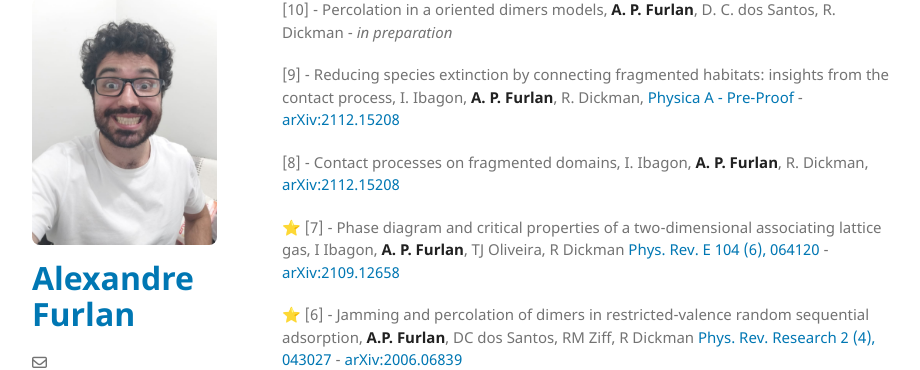
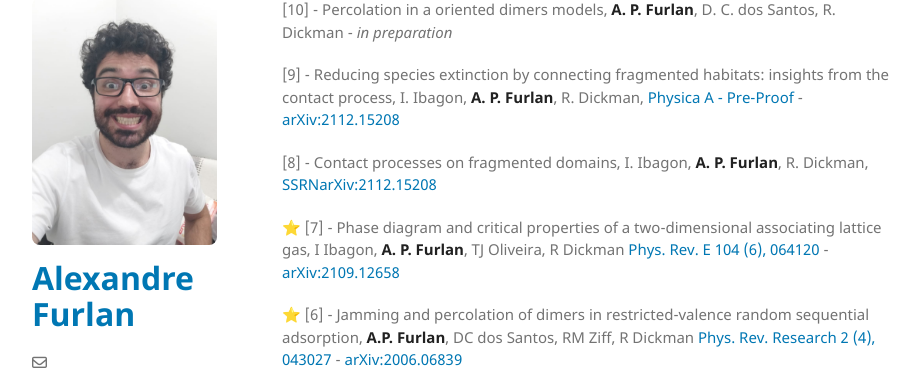
Before and after one commit to apfurlan/apfurlan.github.io, a Jekyll site: the page built from phy-pub-page.md, in a window 1280 px wide. Shown: the part 60-430 px from the top of the page, without its empty margins (178-1098 px from the left). Built offline with Jekyll 4.4.1, drawn with Linux system fonts in a browser that asks for light colours; our own code applies the rules of GitHub Pages for plain Markdown files.

Commit message:
init commit

```diff
--- a/phy-pub-page.md
+++ b/phy-pub-page.md
@@ -8,7 +8,7 @@
 [arXiv:2112.15208](https://arxiv.org/abs/2112.15208)
 
 [8] - Contact processes on fragmented domains, I. Ibagon, **A. P. Furlan**, R. Dickman,
-[arXiv:2112.15208](https://arxiv.org/abs/2112.15208)
+[SSRN](https://ssrn.com/abstract=4006875)[arXiv:2112.15208](https://arxiv.org/abs/2112.15208)
 
 
 ⭐ [7] - Phase diagram and critical properties of a two-dimensional associating lattice gas,
```
